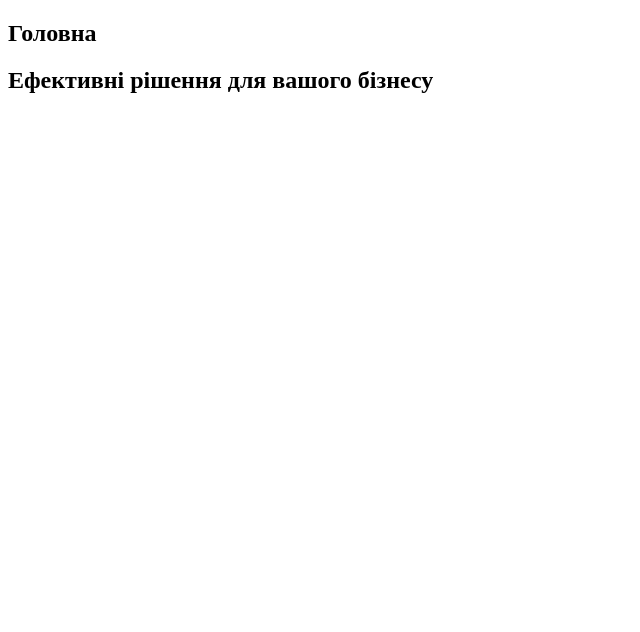
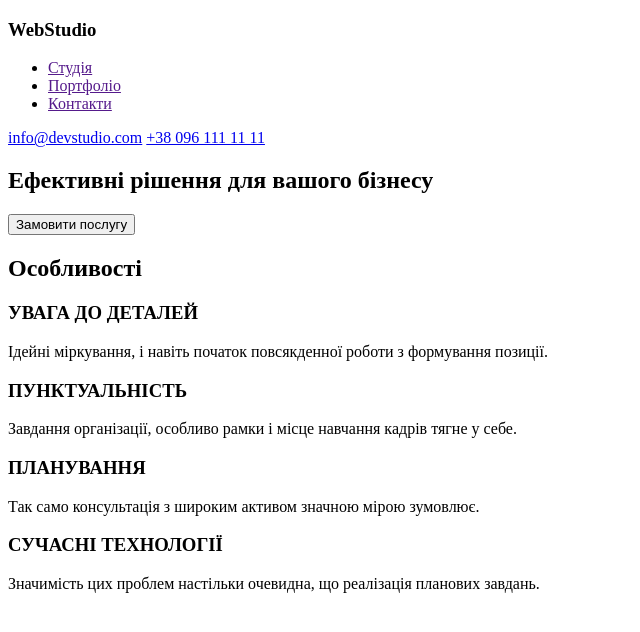
Before and after one commit to AndriiLAV/Web-Studio, a plain HTML site: page index.html in a window 1280 px wide. Shown: the whole page, without its empty margins (0-640 px from the left). Drawn offline with Linux system fonts and the light colour scheme.

Commit message:
Update index.html

```diff
--- a/index.html
+++ b/index.html
@@ -6,20 +6,48 @@
     <meta name="viewport" content="width=device-width, initial-scale=1.0">
     <title>Web-Studio</title>
 </head>
-<body><p>
-     <h2>Головна</h2>
-     </p>
-     <div>
-         <section></section>
-         <section>
-             <header>
+
+<body>
+    <header>
+        <h3>WebStudio</h3>
+      <nav>
+        <ul>
+            <li><a href="">Студія</a></li>
+            <li><a href="">Портфоліо</a></li>
+            <li><a href="">Контакти</a></li>
+        </ul>
+        <a href="mailto:info@devstudio.com">info@devstudio.com</a>
+        <a href="tel:+380961111111">+38 096 111 11 11</a>
+
+
+      </nav>
+    </header>
+    <main>
+
+        <section>
              <h1>Ефективні рішення для вашого бізнесу</h1>
-            </header>
-         </section>
+             <button type="button">Замовити послугу</button>
+        </section>
+        <section><h2>Особливості</h2>
+            <h3>УВАГА ДО ДЕТАЛЕЙ</h3>
+            <p>Ідейні міркування, і навіть початок повсякденної роботи з формування позиції.</p>
+            <h3>ПУНКТУАЛЬНІСТЬ</h3>
+            <p>Завдання організації, особливо рамки і місце навчання кадрів тягне у себе.</p>
+            <h3>ПЛАНУВАННЯ</h3>
+            <p>Так само консультація з широким активом значною мірою зумовлює.</p>
+            <h3>СУЧАСНІ ТЕХНОЛОГІЇ</h3>
+            <p>Значимість цих проблем настільки очевидна, що реалізація планових завдань.</p>
+        </section>
+        <section></section>
+        <section></section>
 
-         <section></section>
-         <footer></footer>
-    <main></main>
+
+
+
+    </main>
+
+    <footer></footer>
+
     </div>
 
 </body>
```
